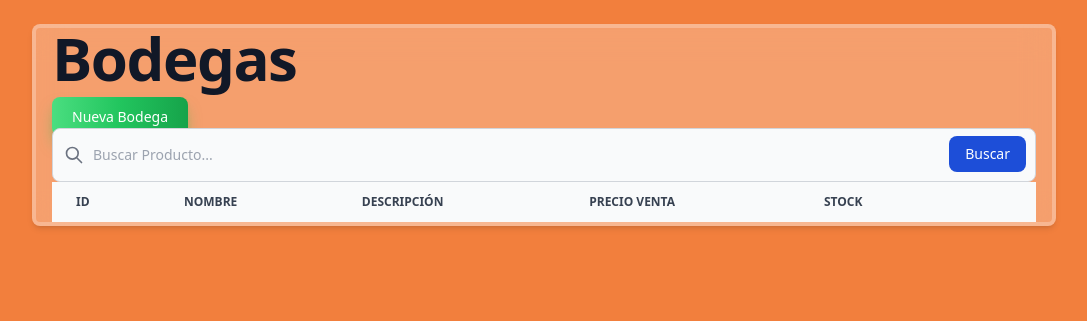
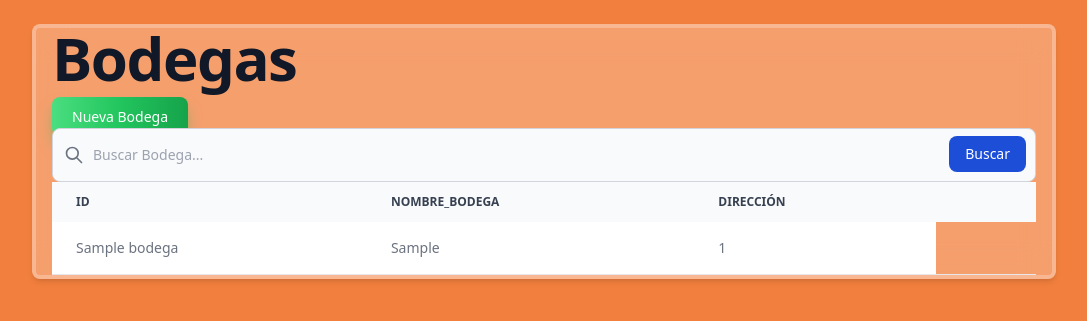
Before and after one commit to charlius/inventarioFenix, a Flask app: page /bodegas in a window 1280 px wide. Shown: the part 108-429 px from the top of the page, without its empty margins (96-1183 px from the left). Run offline with Flask 3, Linux system fonts and the light colour scheme; the visitor is signed in with stand-in values (Sample User, id 1); tables that the repository leaves empty or names only in its code hold one stand-in row (values such as "Sample post"); lists and menus that the app fills with data are empty; some libraries are stand-ins or nearby versions.

Commit message:
arreglo-editar

```diff
--- a/app.py
+++ b/app.py
@@ -161,7 +161,35 @@ def proveedores():
 
 @app.route('/bodegas')
 def bodegas():
-    return render_template('bodega.html')
+    if 'usuario' in session:
+        usuario = Usuario.obtener_por_email(session['usuario'])
+        bodegas = Bodega.obtener_todos()
+
+        # incluir variable en la respuesta
+        return render_template('bodega.html', usuario=usuario, bodegas=bodegas)
+    else:
+        return redirect('/')
+
+@app.route('/bodega/crear_bodega', methods=['GET', 'POST'])
+def crear_bodega():
+    if 'usuario' not in session:
+        return redirect('/')
+    if request.method == 'POST':
+        print("hola")
+        nombre_bodega = request.form['nombre_bodega']
+        direccion = request.form['direccion']
+
+        nueva_bodega = Bodega(
+           nombre_bodega=nombre_bodega,
+           direccion=direccion
+          )
+        nueva_bodega.guardar()
+        return redirect('/bodegas')
+    proveedores = Proveedor.obtener_todos()
+    bodegas = Bodega.obtener_todos()
+    return render_template('crear_bodega.html')
+
+
 
 
 @app.route('/movimientos')
--- a/src/gestion_inventario_db.py
+++ b/src/gestion_inventario_db.py
@@ -147,6 +147,7 @@ class Bodega:
       bodega = Bodega(resultado[1], resultado[2])
       bodega.id = resultado[0]
       bodegas.append(bodega)
+
     return bodegas
 
   @staticmethod
@@ -160,6 +161,10 @@ class Bodega:
       bodega = Bodega(resultado[0][1], resultado[0][2])
       bodega.id = resultado[0][0]
     return bodega
+
+
+
+
 
 
 class Usuario:
--- a/templates/bodega.html
+++ b/templates/bodega.html
@@ -6,7 +6,7 @@
 
         <main role="main" class="col-md-9 ml-sm-auto col-lg-10 px-4">
             <h1 class="mb-4 text-2xl font-extrabold leading-none tracking-tight text-gray-900 md:text-5xl lg:text-6xl dark:text-white">Bodegas</h1>
-            <a href="/productos/crear_producto" class="text-white bg-gradient-to-r from-green-400 via-green-500 to-green-600 hover:bg-gradient-to-br focus:ring-4 focus:outline-none focus:ring-green-300 dark:focus:ring-green-800 shadow-lg shadow-green-500/50 dark:shadow-lg dark:shadow-green-800/80 font-medium rounded-lg text-sm px-5 py-2.5 text-center mr-2 mb-2">Nueva Bodega</a>
+            <a href="/bodega/crear_bodega" class="text-white bg-gradient-to-r from-green-400 via-green-500 to-green-600 hover:bg-gradient-to-br focus:ring-4 focus:outline-none focus:ring-green-300 dark:focus:ring-green-800 shadow-lg shadow-green-500/50 dark:shadow-lg dark:shadow-green-800/80 font-medium rounded-lg text-sm px-5 py-2.5 text-center mr-2 mb-2">Nueva Bodega</a>
             <form>
                 <label for="default-search" class="mb-2 text-sm font-medium text-gray-900 sr-only dark:text-white">Buscar</label>
                 <div class="relative">
@@ -14,7 +14,7 @@
                         <svg aria-hidden="true" class="w-5 h-5 text-gray-500 dark:text-gray-400" fill="none" stroke="currentColor" viewBox="0 0 24 24" xmlns="http://www.w3.org/2000/svg"><path stroke-linecap="round" stroke-linejoin="round" stroke-width="2" d="M21 21l-6-6m2-5a7 7 0 11-14 0 7 7 0 0114 0z"></path></svg>
                     </div>
 
-                    <input type="text" id="searchInput" class="block w-full p-4 pl-10 text-sm text-gray-900 border border-gray-300 rounded-lg bg-gray-50 focus:ring-blue-500 focus:border-blue-500 dark:bg-gray-700 dark:border-gray-600 dark:placeholder-gray-400 dark:text-white dark:focus:ring-blue-500 dark:focus:border-blue-500" placeholder="Buscar Producto..." required>
+                    <input type="text" id="searchInput" class="block w-full p-4 pl-10 text-sm text-gray-900 border border-gray-300 rounded-lg bg-gray-50 focus:ring-blue-500 focus:border-blue-500 dark:bg-gray-700 dark:border-gray-600 dark:placeholder-gray-400 dark:text-white dark:focus:ring-blue-500 dark:focus:border-blue-500" placeholder="Buscar Bodega..." required>
                     <button type="submit" class="text-white absolute right-2.5 bottom-2.5 bg-blue-700 hover:bg-blue-800 focus:ring-4 focus:outline-none focus:ring-blue-300 font-medium rounded-lg text-sm px-4 py-2 dark:bg-blue-600 dark:hover:bg-blue-700 dark:focus:ring-blue-800">Buscar</button>
                 </div>
             </form>
@@ -23,22 +23,21 @@
                     <thead class="text-xs text-gray-700 uppercase bg-gray-50 dark:bg-gray-700 dark:text-gray-400">
                         <tr>
                             <th scope="col" class="px-6 py-3">ID</th>
-                            <th scope="col" class="px-6 py-3">Nombre</th>
-                            <th scope="col" class="px-6 py-3">Descripción</th>
-                            <th scope="col" class="px-6 py-3">Precio venta</th>
-                            <th scope="col" class="px-6 py-3">Stock</th>
+                            <th scope="col" class="px-6 py-3">Nombre_Bodega</th>
+                            <th scope="col" class="px-6 py-3">Dirección</th>
+
                             <th scope="col" class="px-6 py-3"></th>
                         </tr>
                     </thead>
                     <tbody>
-                        {% for producto in productos %}
+                        {% for bodega in bodegas %}
                             <tr class="bg-white border-b dark:bg-gray-800 dark:border-gray-700">
-                                <td class="px-6 py-4" >{{ producto.id }}</td>
-                                <td class="px-6 py-4" >{{ producto.nombre_producto }}</td>
-                                <td class="px-6 py-4" >{{ producto.descripcion }}</td>
-                                <td class="px-6 py-4" >{{ producto.precio_venta }}</td>
-                                <td class="px-6 py-4" >{{ producto.cantidad }}</td>
-                                <td class="px-6 py-4" ><a href="/productos/{{ producto.id }}/editar" class="text-white bg-gradient-to-r from-cyan-400 via-cyan-500 to-cyan-600 hover:bg-gradient-to-br focus:ring-4 focus:outline-none focus:ring-cyan-300 dark:focus:ring-cyan-800 shadow-lg shadow-cyan-500/50 dark:shadow-lg dark:shadow-cyan-800/80 font-medium rounded-lg text-sm px-5 py-2.5 text-center mr-2 mb-2">Editar</a></td>
+                                <td class="px-6 py-4" >{{ bodega.id }}</td>
+                                <td class="px-6 py-4" >{{ bodega.nombre_bodega }}</td>
+                                <td class="px-6 py-4" >{{ bodega.direccion }}</td>
+
+
+
                             </tr>
                         {% endfor %}
                     </tbody>
```
Also changed, not shown: templates/crear_bodega.html (added, +25 -0 lines), templates/editar_bodega.html (added, +22 -0 lines), templates/proveedor.html (+6 -6 lines), templates/usuario.html (+5 -7 lines).
